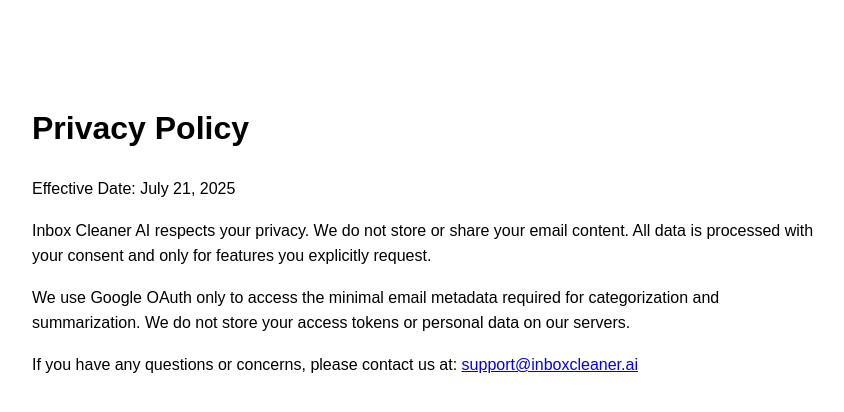
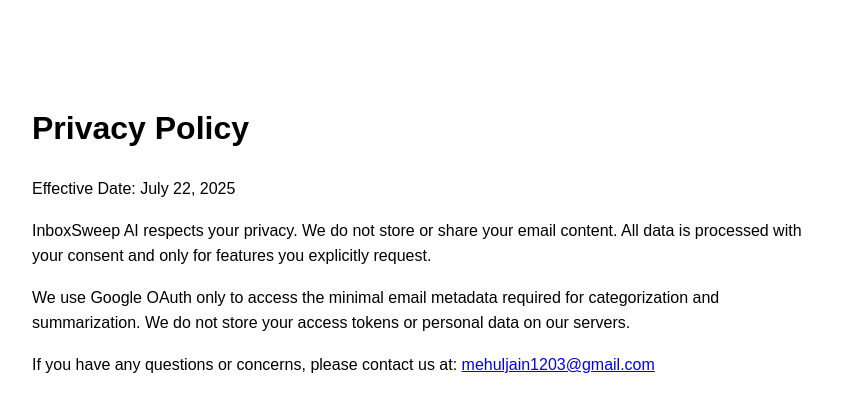
Before and after one commit to MehulJain12398/inbox-cleaner-extension, a React (Create React App) app: page /privacy in a window 1280 px wide. Shown: the top 412 px of the page, without its empty margins (208-1052 px from the left). Built offline with nearby package versions, Linux system fonts and the light colour scheme.

Commit message:
fixing the branding issue

```diff
--- a/src/LandingPage.tsx
+++ b/src/LandingPage.tsx
@@ -5,7 +5,7 @@
 const LandingPage = () => {
   return (
     <div style={styles.container}>
-      <h1>📬 Inbox Cleaner AI</h1>
+      <h1>📬 InboxSweep AI</h1>
       <p>Your smart email assistant to declutter your inbox with one click.</p>
       <p>
         <Link to="/privacy" style={styles.link}>Privacy Policy</Link> |{" "}
--- a/src/PrivacyPolicy.tsx
+++ b/src/PrivacyPolicy.tsx
@@ -5,9 +5,9 @@
   return (
     <div style={styles.container}>
       <h1>Privacy Policy</h1>
-      <p>Effective Date: July 21, 2025</p>
+      <p>Effective Date: July 22, 2025</p>
       <p>
-        Inbox Cleaner AI respects your privacy. We do not store or share your email content.
+        InboxSweep AI respects your privacy. We do not store or share your email content.
         All data is processed with your consent and only for features you explicitly request.
       </p>
       <p>
@@ -16,7 +16,7 @@
       </p>
       <p>
         If you have any questions or concerns, please contact us at:{" "}
-        <a href="mailto:support@inboxcleaner.ai">support@inboxcleaner.ai</a>
+        <a href="mailto:mehuljain1203@gmail.com">mehuljain1203@gmail.com</a>
       </p>
     </div>
   );
--- a/src/TermsPolicy.tsx
+++ b/src/TermsPolicy.tsx
@@ -5,9 +5,9 @@
   return (
     <div style={styles.container}>
       <h1>Terms of Service</h1>
-      <p>Effective Date: July 21, 2025</p>
+      <p>Effective Date: July 22, 2025</p>
       <p>
-        By using Inbox Cleaner AI, you agree to use the extension in accordance with applicable laws
+        By using InboxSweep AI, you agree to use the extension in accordance with applicable laws
         and not for spamming, scraping, or unauthorized data collection.
       </p>
       <p>
```
